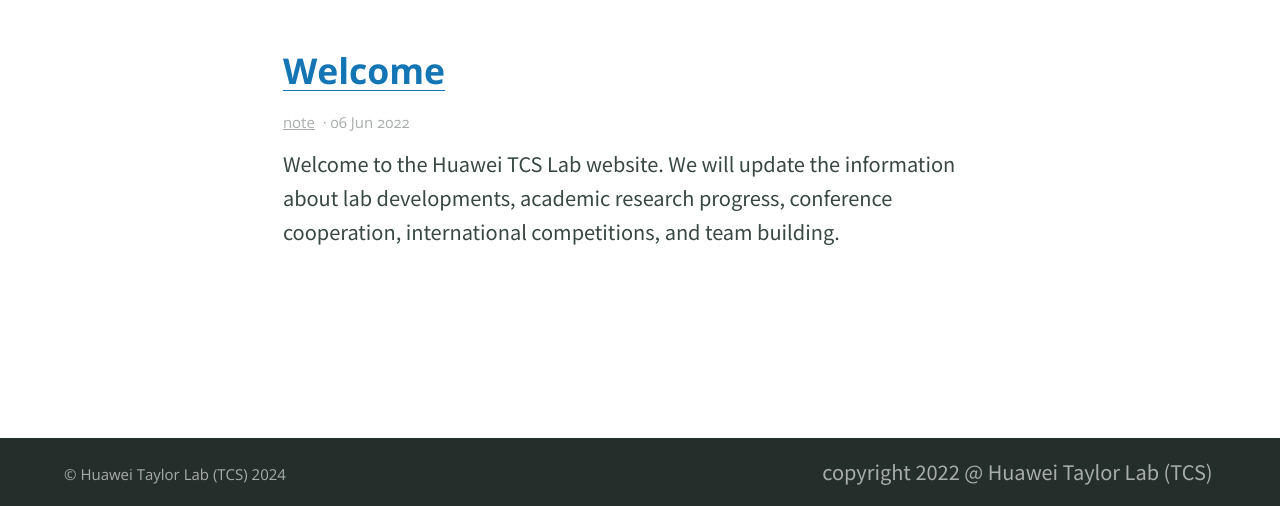
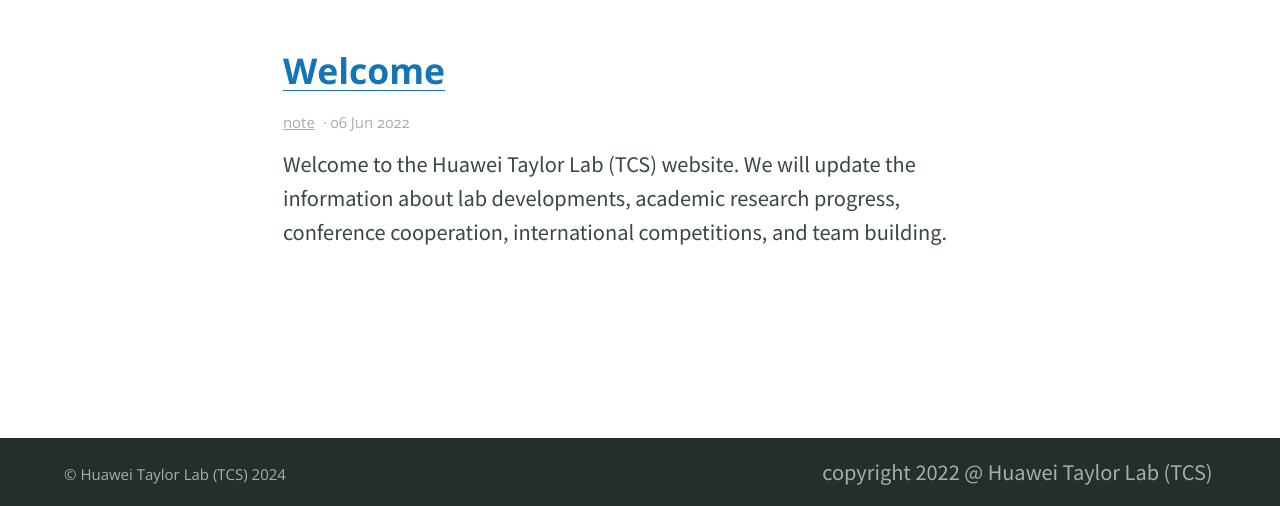
Before and after one commit to shawnpoo/shawnpoo.github.io, a Jekyll site: the page built from news/index.html, in a window 1280 px wide, cut to the strip 394-900 px from the top of the page. Built offline with Jekyll 4.4.1, drawn with Linux system fonts in a browser that asks for light colours.

Commit message:
Update 2022-06-06-welcome.md
tcs -> taylor

```diff
--- a/_posts/2022-06-06-welcome.md
+++ b/_posts/2022-06-06-welcome.md
@@ -3,8 +3,8 @@
 categories:
 - note
 feature_text: |
-  ## Welcome to visit Huawei TCS Lab website!
+  ## Welcome to visit Huawei Taylor Lab (TCS) website!
 feature_image: "https://picsum.photos/2560/600?image=872"
 ---
 
-Welcome to the Huawei TCS Lab website. We will update the information about lab developments, academic research progress, conference cooperation, international competitions, and team building.
+Welcome to the Huawei Taylor Lab (TCS) website. We will update the information about lab developments, academic research progress, conference cooperation, international competitions, and team building.
```
